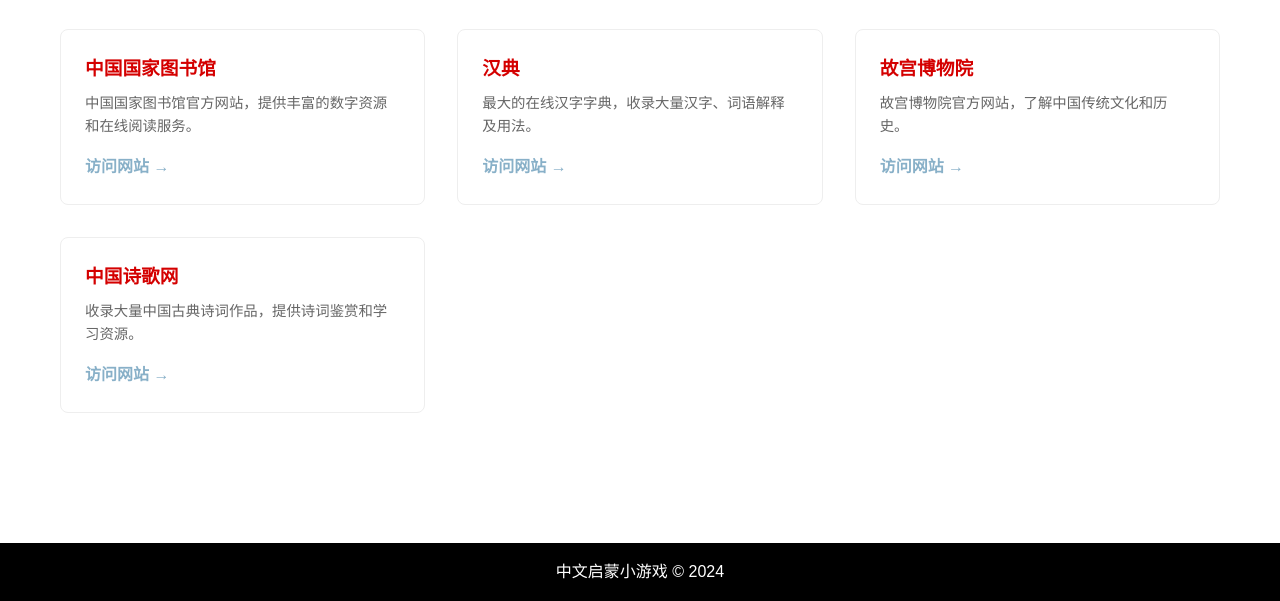
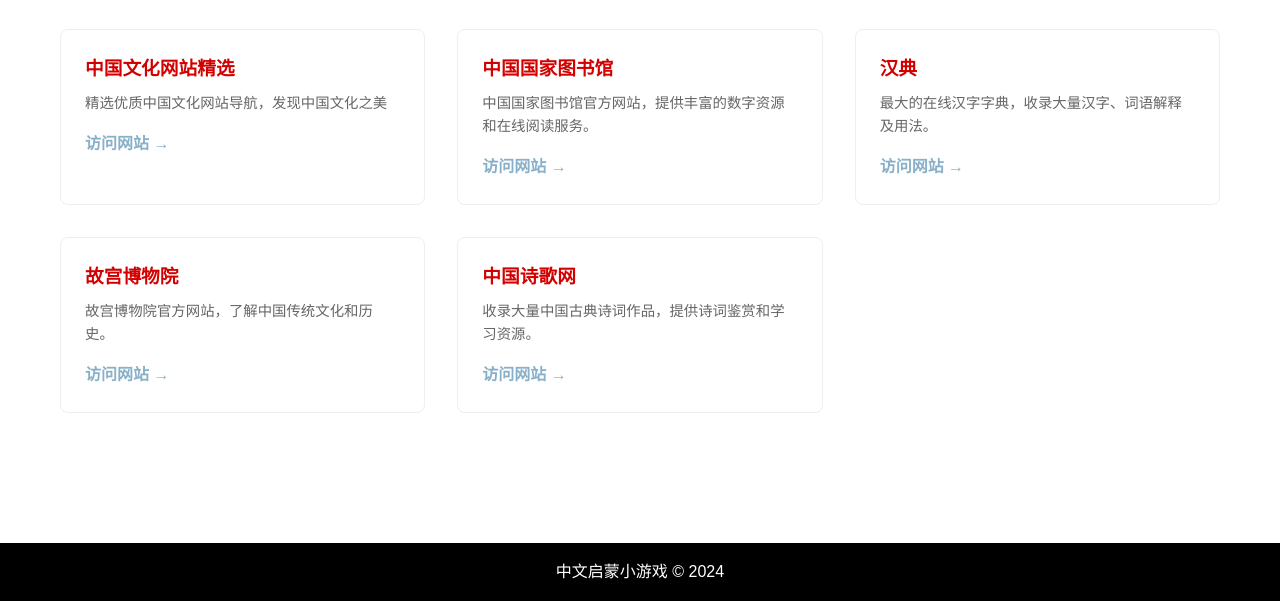
Before and after one commit to aoe1124/Chinese-Character-Games, a website: page links.html in a window 1280 px wide. Shown: the part 199-800 px from the top of the page. Drawn offline with Linux system fonts and the light colour scheme.

Commit message:
更新友情链接：添加'中国文化之美'网站

```diff
--- a/links.html
+++ b/links.html
@@ -85,6 +85,11 @@
                 <h2>友情链接</h2>
                 <div class="links-grid">
                     <div class="link-card">
+                        <h3>中国文化网站精选</h3>
+                        <p>精选优质中国文化网站导航，发现中国文化之美</p>
+                        <a href="https://www.wonderchina.win/" target="_blank">访问网站 →</a>
+                    </div>
+                    <div class="link-card">
                         <h3>中国国家图书馆</h3>
                         <p>中国国家图书馆官方网站，提供丰富的数字资源和在线阅读服务。</p>
                         <a href="http://www.nlc.cn" target="_blank">访问网站 →</a>
```
